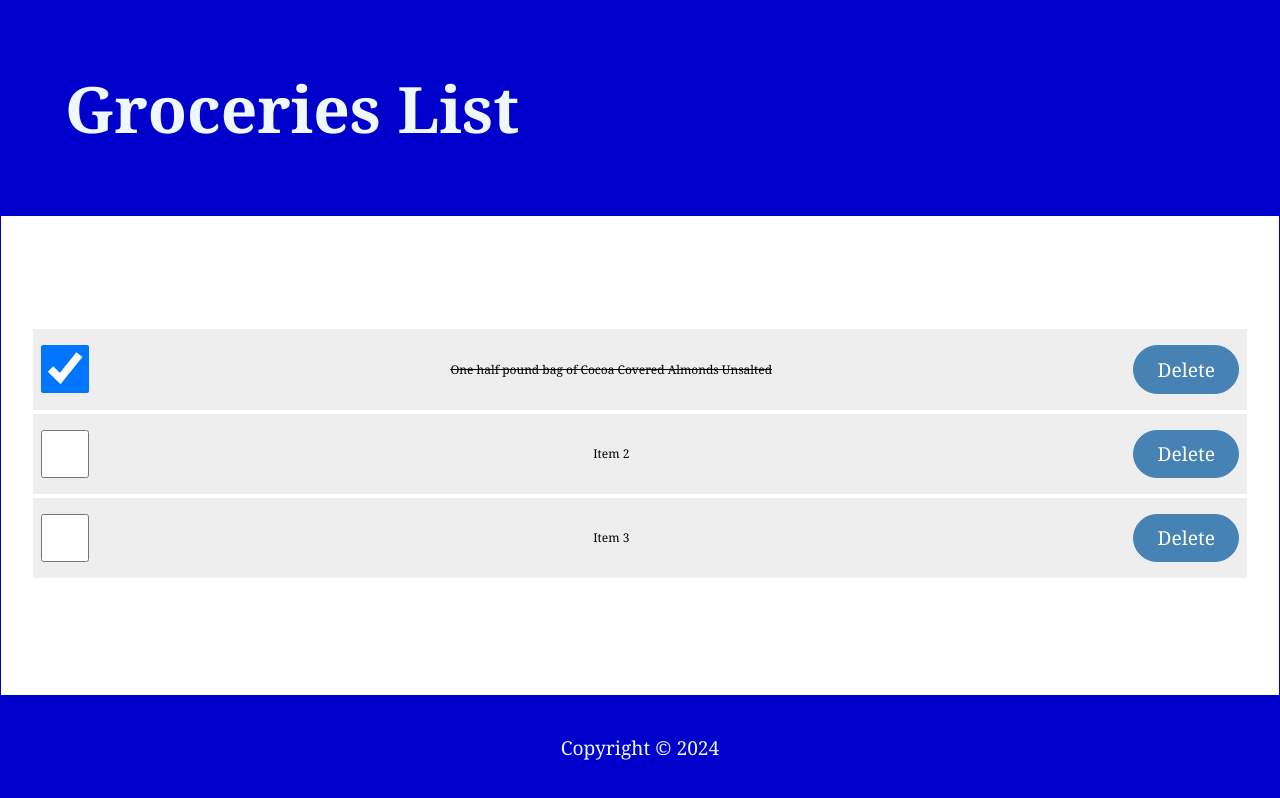
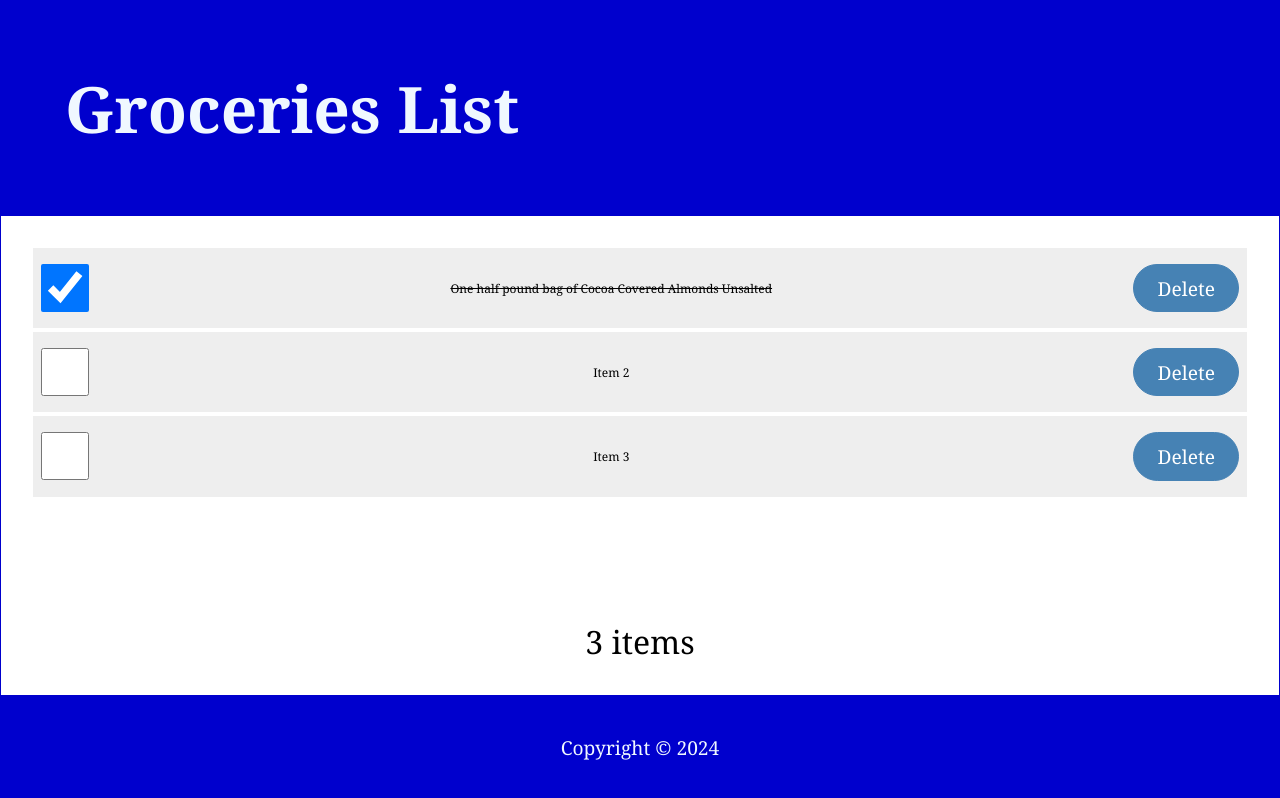
Before and after one commit to Jogata/SoftUni-React-Project, a React (Vite) app in the folder client/: page / in a window 1280 px wide. Built offline with nearby package versions, Linux system fonts and the light colour scheme; a web font is replaced by a local one.

Commit message:
shopping list - practice props drilling

```diff
--- a/client/public/styles.css
+++ b/client/public/styles.css
@@ -650,7 +650,7 @@ main {
   flex-grow: 1;
   display: flex;
   align-items: center;
-  justify-content: center;
+  /* justify-content: center; */
   flex-direction: column;
   overflow-y: auto;
 }
@@ -658,6 +658,7 @@ main {
 .shopping-list ul {
   list-style: none;
   width: 100%;
+  margin-bottom: auto;
   padding: 2rem;
 }
 
@@ -667,10 +668,10 @@ main {
 
 .item {
   display: flex;
+  align-items: center;
   justify-content: flex-start;
-  align-items: center;
+  margin: 0.25rem 0;
   padding: 0.5rem 0 0.5rem 0.5rem;
-  margin: 0.25rem 0;
   background-color: #eee;
 }
 
@@ -679,15 +680,15 @@ main {
 }
 
 .item input[type="checkbox"] {
-  text-align: center;
   width: 2.5rem;
   width: 48px;
   min-width: 48px;
-  height: 2.5rem;
+  /* height: 2.5rem; */
   height: 48px;
   min-height: 48px;
+  margin-right: 0.5rem;
+  text-align: center;
   cursor: pointer;
-  margin-right: 0.5rem;
 }
 
 .item input[type="checkbox"]:focus + label {
@@ -695,16 +696,16 @@ main {
 }
 
 .item > label {
+  flex-grow: 1;
   font-size: 0.75rem;
-  flex-grow: 1;
 }
 
 .item svg {
   width: 48px;
   min-width: 48px;
   height: 36px;
+  color: steelblue;
   font-size: 1rem;
-  color: steelblue;
   cursor: pointer;
 }
 
--- a/client/src/App.jsx
+++ b/client/src/App.jsx
@@ -27,6 +27,37 @@ function Header() {
         <h1>Groceries List</h1>
       </header>
     </>
+  )
+}
+
+function List({items, handleChange, handleDelete}) {
+  return (
+    <>
+      <ul>
+        {items.map(item => <ListItem key={item.id} item={item} handleChange={handleChange} handleDelete={handleDelete} />)}
+      </ul>
+      <p>{items.length} items</p>
+    </>
+  )
+}
+
+function ListItem({item, handleChange, handleDelete}) {
+  console.log(item);
+  return (
+    <li className='item'>
+      <input
+        type="checkbox"
+        checked={item.checked}
+        onChange={() => handleChange(item.id)}
+      />
+      <label
+        style={item.checked ? { textDecoration: "line-through" } : null}
+        onDoubleClick={() => handleChange(item.id)}
+      >{item.item}</label>
+      <button
+        onClick={() => handleDelete(item.id)}
+      >Delete</button>
+    </li>
   )
 }
 
@@ -80,25 +111,15 @@ function Content() {
 
   return (
     <>
-      <main style={{textAlign: "center", fontSize: "2rem"}}>
-        <ul>
-          {items.map(item => (
-            <li className='item' key={item.id}>
-              <input
-                type="checkbox"
-                checked={item.checked}
-                onChange={() => handleChange(item.id)}
-              />
-              <label
-                style={item.checked ? {textDecoration: "line-through"} : null}
-                onDoubleClick={() => handleChange(item.id)}
-              >{item.item}</label>
-              <button
-                onClick={() => handleDelete(item.id)}
-              >Delete</button>
-            </li>
-          ))}
-        </ul>
+      <main style={{ textAlign: "center", fontSize: "2rem" }}>
+        {items.length ?
+          <List
+            items={items}
+            handleChange={handleChange}
+            handleDelete={handleDelete}
+          /> :
+          <p>No items in the list</p>
+        }
       </main>
     </>
   )
```
